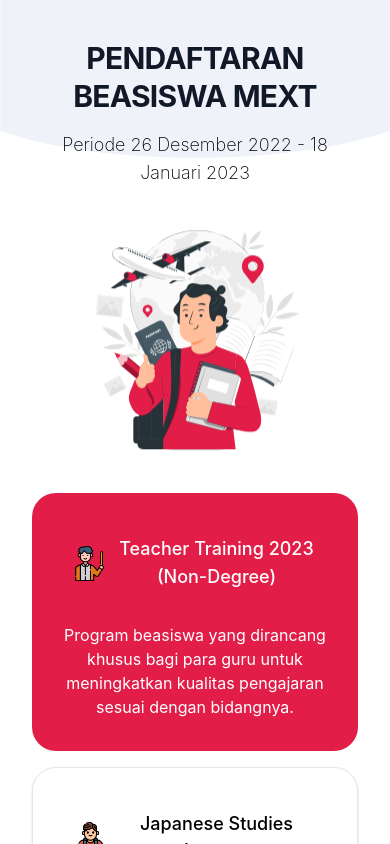
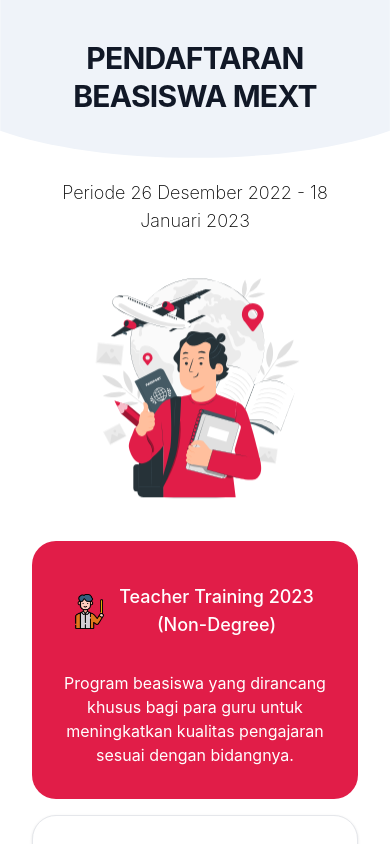
Before and after one commit to Reinhardjs/scholarship-registration-frontend, a React (Create React App) app: page / in a window 390 px wide. Shown: the top 844 px of the page. Built offline with nearby package versions, Linux system fonts and the light colour scheme.

Commit message:
chore(mext-registration): modified landing page

```diff
--- a/src/pages/LandingPage.js
+++ b/src/pages/LandingPage.js
@@ -15,7 +15,7 @@ const LandingPage = () => {
               <h1 className="text-center text-3xl font-bold leading-tight tracking-tight text-gray-900 dark:text-white sm:mt-0 sm:text-4xl md:text-5xl lg:pt-8">
                 PENDAFTARAN BEASISWA MEXT
               </h1>
-              <p className="text-center text-lg font-extralight">
+              <p className="pt-[3rem] text-center text-lg font-extralight md:pt-0">
                 Periode 26 Desember 2022 - 18 Januari 2023
               </p>
               <div className="grid grid-cols-1 place-items-center sm:grid-cols-2">
```
